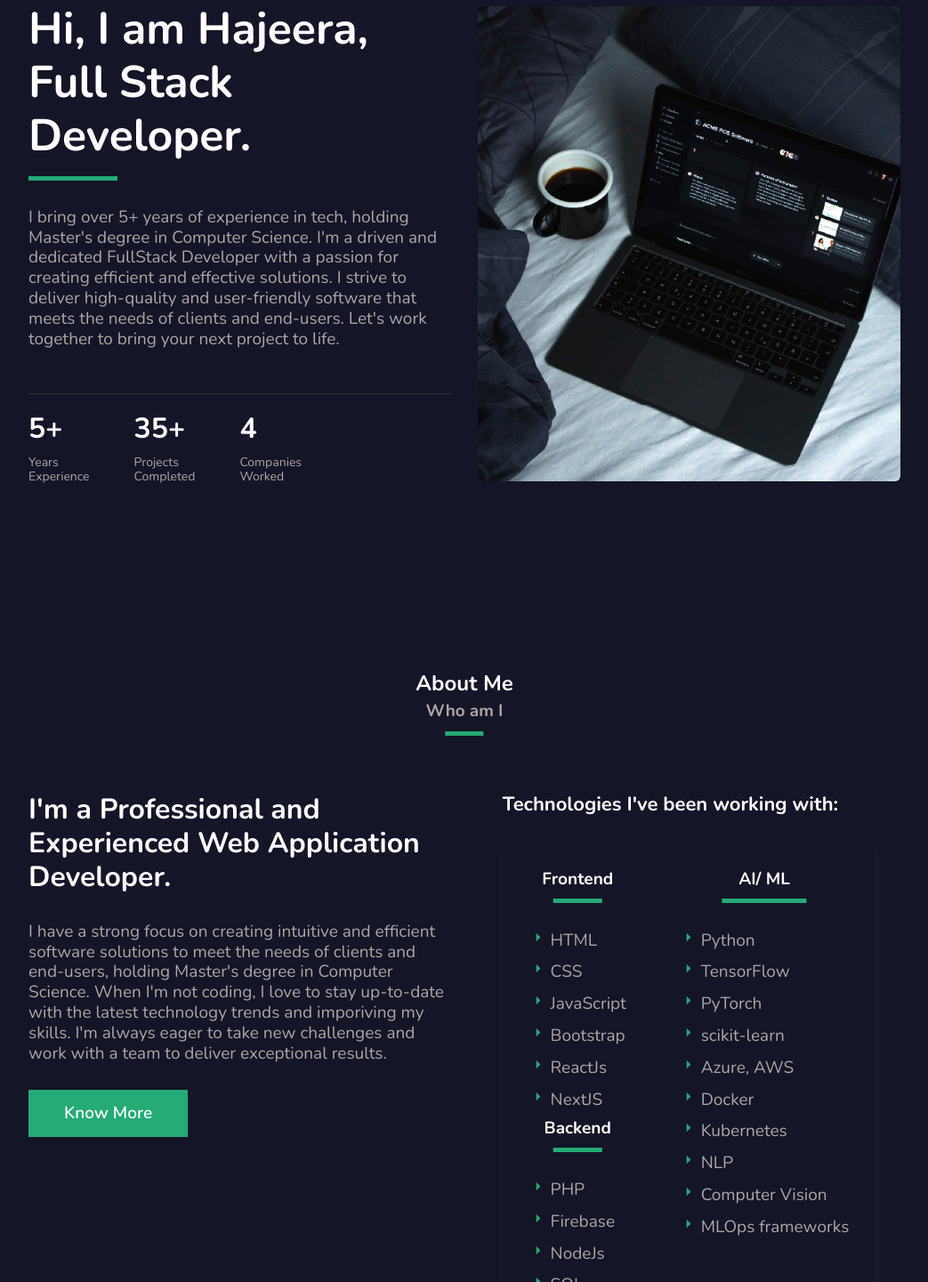
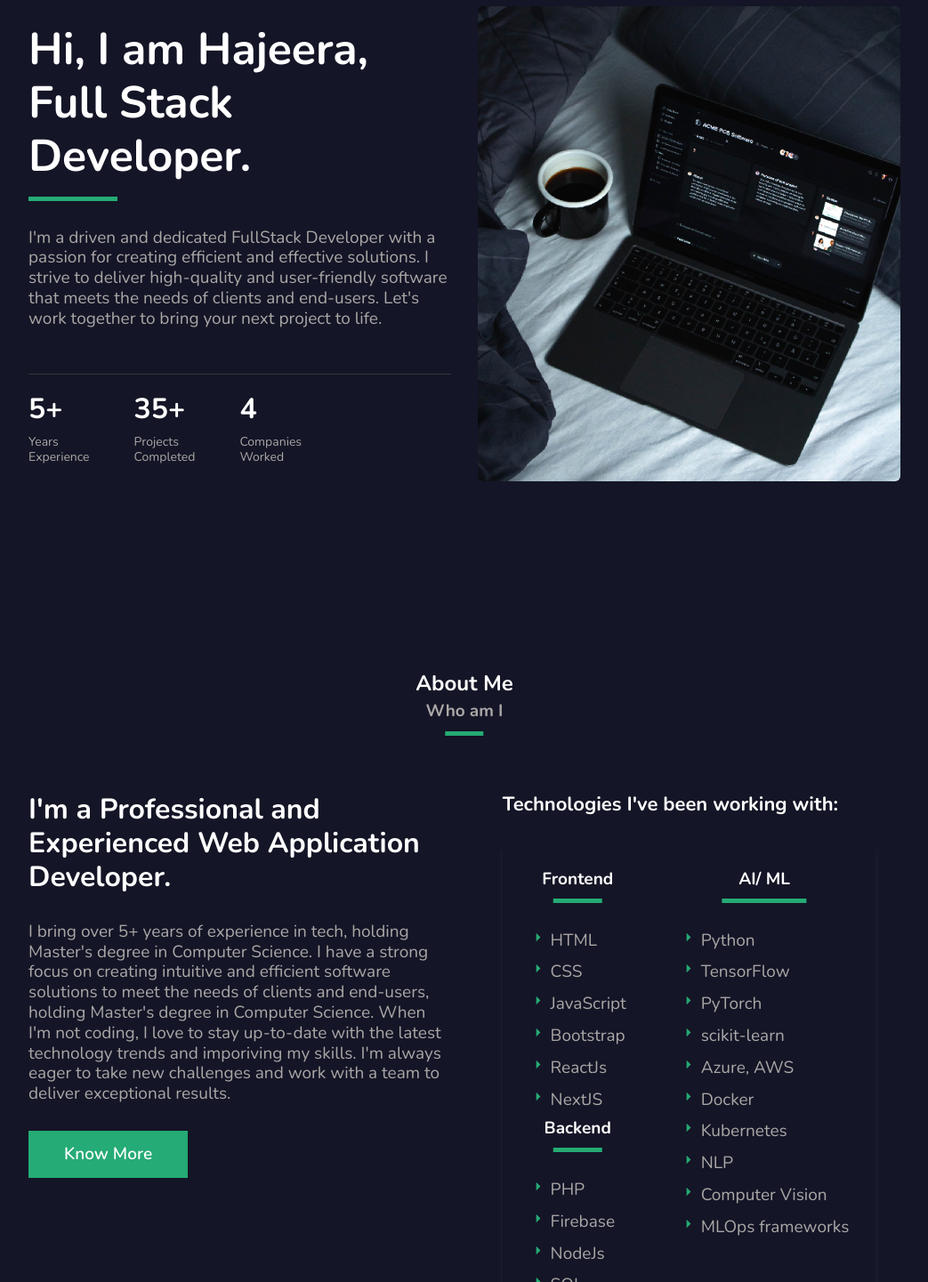
Before and after one commit to Hajeera-Khanum/Personal-Website, a plain HTML site: page index.html in a window 1280 px wide. Shown: the part 176-1617 px from the top of the page at 89% size, without its empty margins (118-1161 px from the left). Drawn offline with nearby package versions, Linux system fonts and the light colour scheme.

Commit message:
index.html

```diff
--- a/index.html
+++ b/index.html
@@ -71,7 +71,7 @@
                 <div class="d-grid hero__wrapper">
                     <div class="hero__content">
                         <h1 class="hero__title">Hi, I am Hajeera,<br>Full Stack Developer.</h1>
-                        <p class="hero__description">I bring over 5+ years of experience in tech, holding Master's degree in Computer Science. I'm a driven and dedicated FullStack Developer with a passion for creating efficient and effective solutions.
+                        <p class="hero__description">I'm a driven and dedicated FullStack Developer with a passion for creating efficient and effective solutions.
                             I strive to deliver high-quality and user-friendly software that meets the needs of clients and end-users. Let's work together to bring your next project to life.
                         </p>
                         <div class="hero__info">
@@ -104,7 +104,7 @@
                 <div class="d-grid about__wrapper">
                     <div class="about__content">
                         <h3 class="about__title">I'm a Professional and Experienced Web Application Developer.</h3>
-                        <p class="about__description">  I have  a strong focus on creating intuitive and efficient software solutions to meet the needs of clients and end-users, holding Master's degree in Computer Science.
+                        <p class="about__description">I bring over 5+ years of experience in tech, holding Master's degree in Computer Science. I have  a strong focus on creating intuitive and efficient software solutions to meet the needs of clients and end-users, holding Master's degree in Computer Science.
                             When I'm not coding, I love to stay up-to-date with the latest technology trends and imporiving my skills.
                             I'm always eager to take new challenges and work with a team to deliver exceptional results.
                         </p>
```
